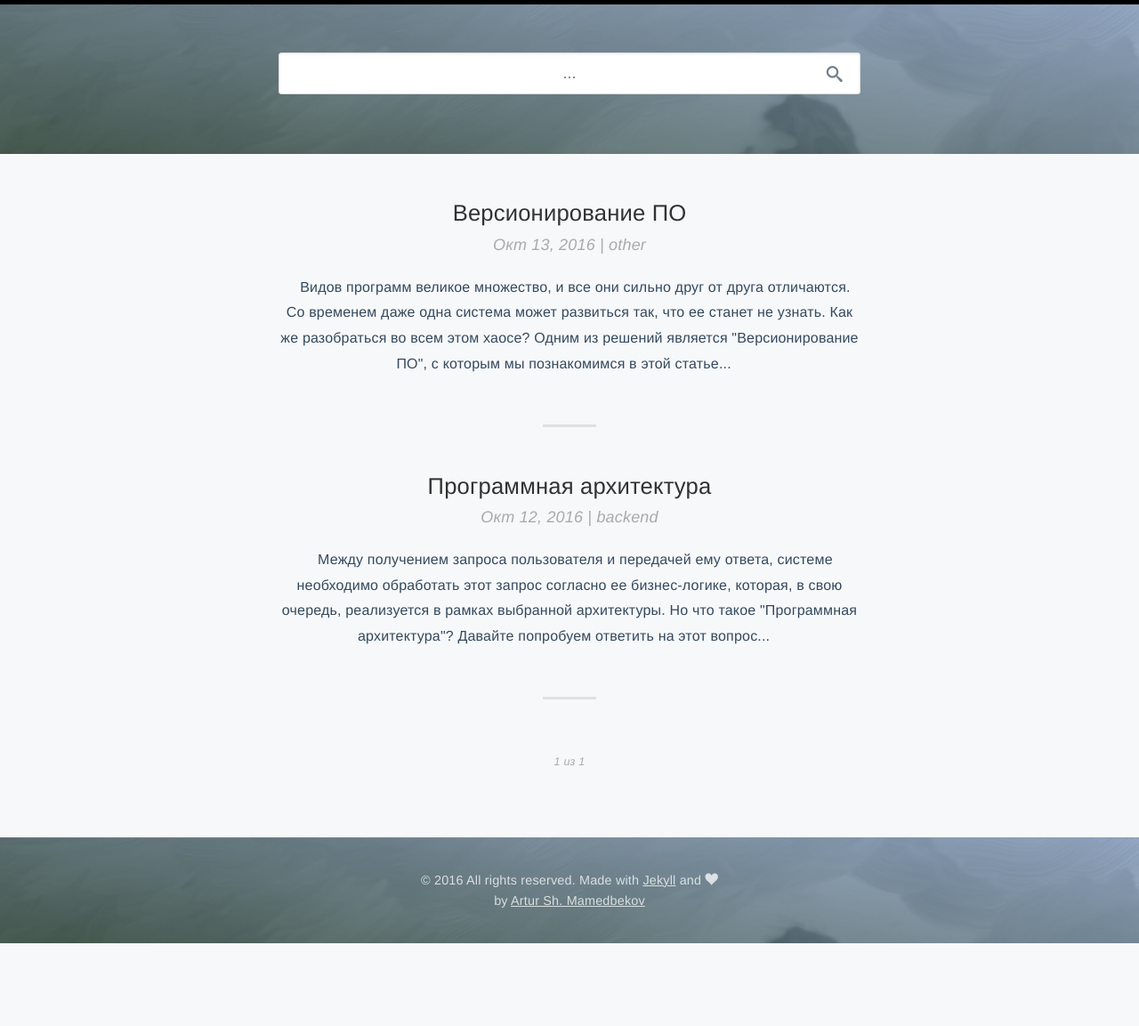
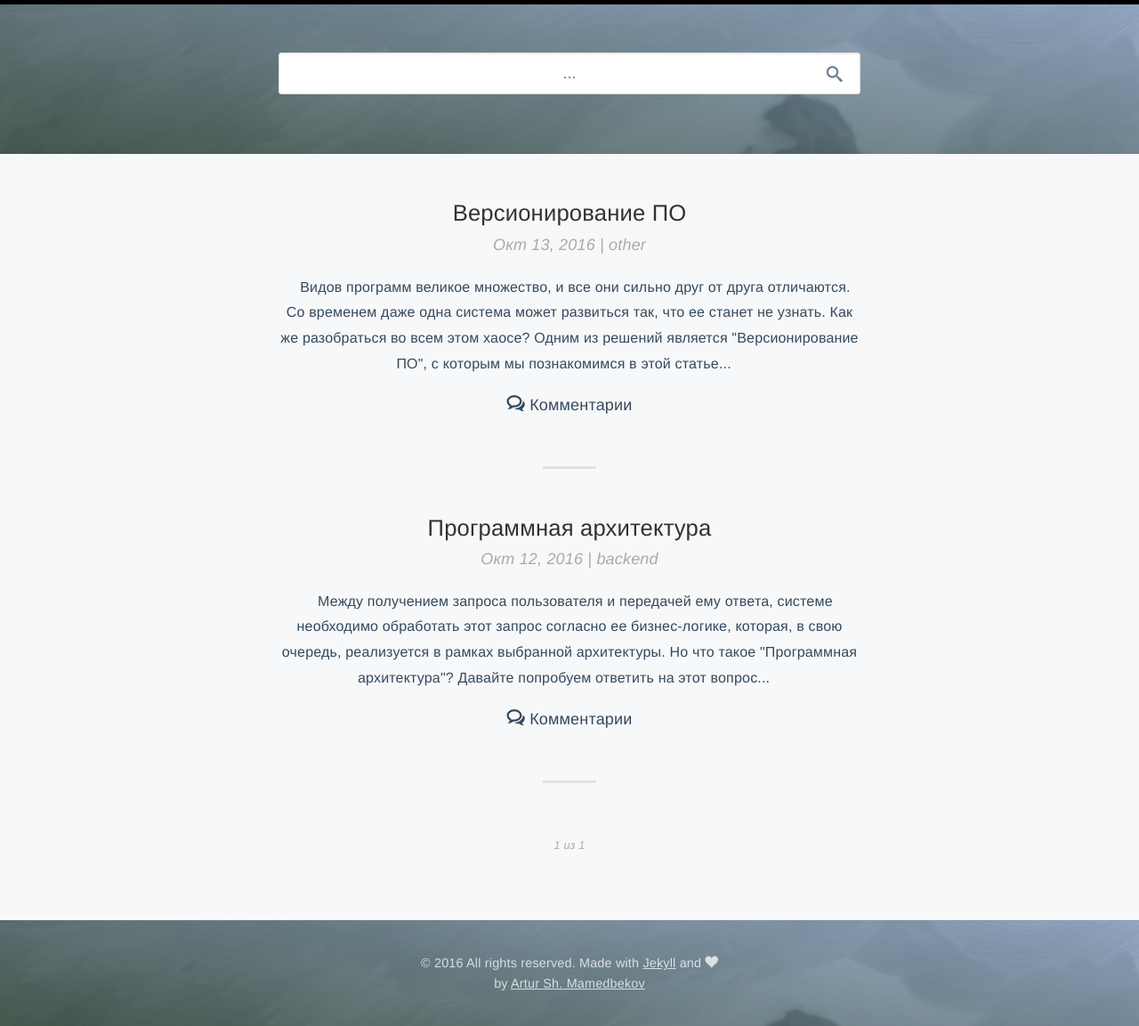
Before and after one commit to Bashka/bashka.github.io, a Jekyll site: the page built from index.html, in a window 1280 px wide. Shown: the whole page at 89% size. Built offline with Jekyll 4.4.1, drawn with Linux system fonts in a browser that asks for light colours; some web fonts are replaced; the list of posts is cut into pages by our own code; comment, search, counter and statistics services are not loaded; before the commit the page ends 1060 px from its top, so only the background shows below that.

Commit message:
Comments count

```diff
--- a/_includes/article.html
+++ b/_includes/article.html
@@ -24,5 +24,9 @@
         {% endif %}
       </a>
     </p>
+    <a href="{{ post.url | prepend: site.baseurl }}#disqus_thread">
+      <i class="icon icon-comments-o"></i> Комментарии
+      <span class="disqus-comment-count" data-disqus-url="{{ post.url | prepend: site.url }}" data-disqus-identifier="{{ post.id }}"/>
+    </a>
   {% endif %}
 </article>
--- a/index.html
+++ b/index.html
@@ -4,6 +4,7 @@
 bodyclass: home
 ---
 <section class="posts txt-center container">
+  <script id="dsq-count-scr" src="//{{ site.disqus_shortname }}.disqus.com/count.js" async></script>
   {% for post in paginator.posts %}
     {% include article.html %}
   {% endfor %}
```
